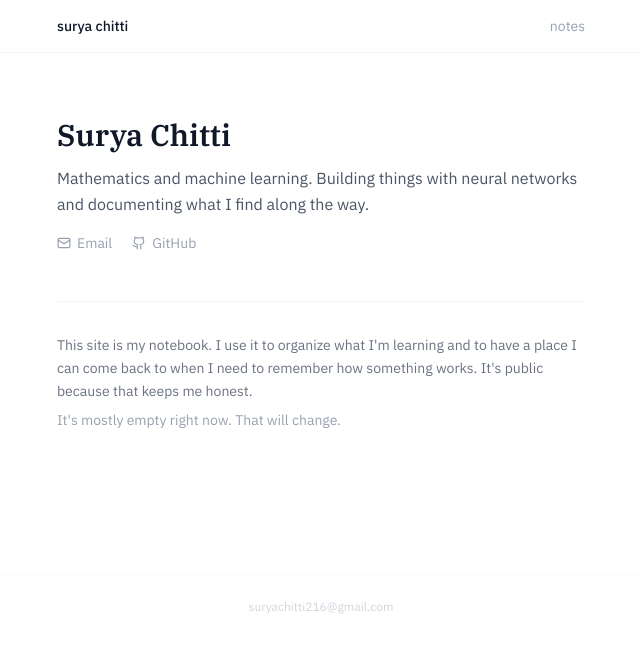
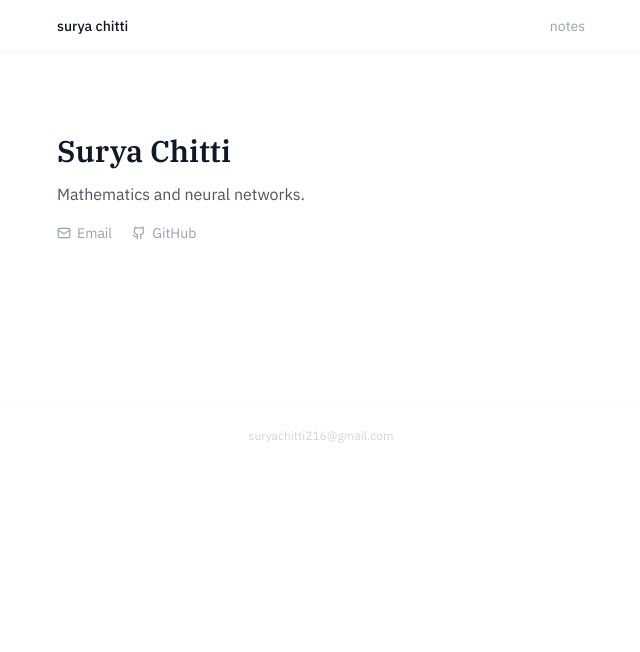
Before and after one commit to codechitti216/codechitti216.github.io, a React (Vite) app: page / in a window 1280 px wide. Shown: the top 652 px of the page, without its empty margins (319-959 px from the left). Built offline with nearby package versions, Linux system fonts and the light colour scheme.

Commit message:
Strip everything. Name, one line, links. Nothing unearned

```diff
--- a/src/pages/Home.jsx
+++ b/src/pages/Home.jsx
@@ -2,15 +2,13 @@ import { Github, Mail } from "lucide-react";
 
 export default function Home() {
   return (
-    <div className="space-y-12 py-8">
-
+    <div className="py-12">
       <section className="space-y-3">
         <h1 className="font-serif text-3xl font-semibold text-gray-900">
           Surya Chitti
         </h1>
-        <p className="text-base text-gray-600 leading-relaxed max-w-xl">
-          Mathematics and machine learning. Building things with neural networks
-          and documenting what I find along the way.
+        <p className="text-base text-gray-600 leading-relaxed max-w-lg">
+          Mathematics and neural networks.
         </p>
         <div className="flex items-center gap-5 pt-1 text-sm text-gray-400">
           <a href="mailto:suryachitti216@gmail.com" className="flex items-center gap-1.5 hover:text-gray-700 transition-colors">
@@ -21,18 +19,6 @@ export default function Home() {
           </a>
         </div>
       </section>
-
-      <section className="space-y-2 border-t border-gray-100 pt-8">
-        <p className="text-sm text-gray-500 leading-relaxed max-w-xl">
-          This site is my notebook. I use it to organize what I&apos;m learning
-          and to have a place I can come back to when I need to remember how
-          something works. It&apos;s public because that keeps me honest.
-        </p>
-        <p className="text-sm text-gray-400">
-          It&apos;s mostly empty right now. That will change.
-        </p>
-      </section>
-
     </div>
   );
 }
--- a/src/pages/Notes.jsx
+++ b/src/pages/Notes.jsx
@@ -1,29 +1,7 @@
-import { Link } from 'react-router-dom';
-
 export default function Notes() {
   return (
-    <div className="space-y-8 py-4">
-      <section>
-        <h1 className="font-serif text-2xl font-semibold text-gray-900">Notes</h1>
-        <p className="mt-2 text-sm text-gray-400">
-          What I&apos;m learning, written so I can come back to it later.
-        </p>
-      </section>
-
-      <section className="space-y-4">
-        <Link to="/notes/Gaussian_Splatting" className="block group">
-          <article className="py-2">
-            <time className="text-xs text-gray-300">2025</time>
-            <h2 className="text-sm font-medium text-gray-800 group-hover:text-gray-600 transition-colors">
-              Gaussian Splatting: From Theory to 54-Gaussian Optimization
-            </h2>
-          </article>
-        </Link>
-      </section>
-
-      <Link to="/" className="inline-block text-xs text-gray-300 hover:text-gray-600 transition-colors">
-        &larr; home
-      </Link>
+    <div className="py-8">
+      <h1 className="font-serif text-2xl font-semibold text-gray-900">Notes</h1>
     </div>
   );
 }
```
